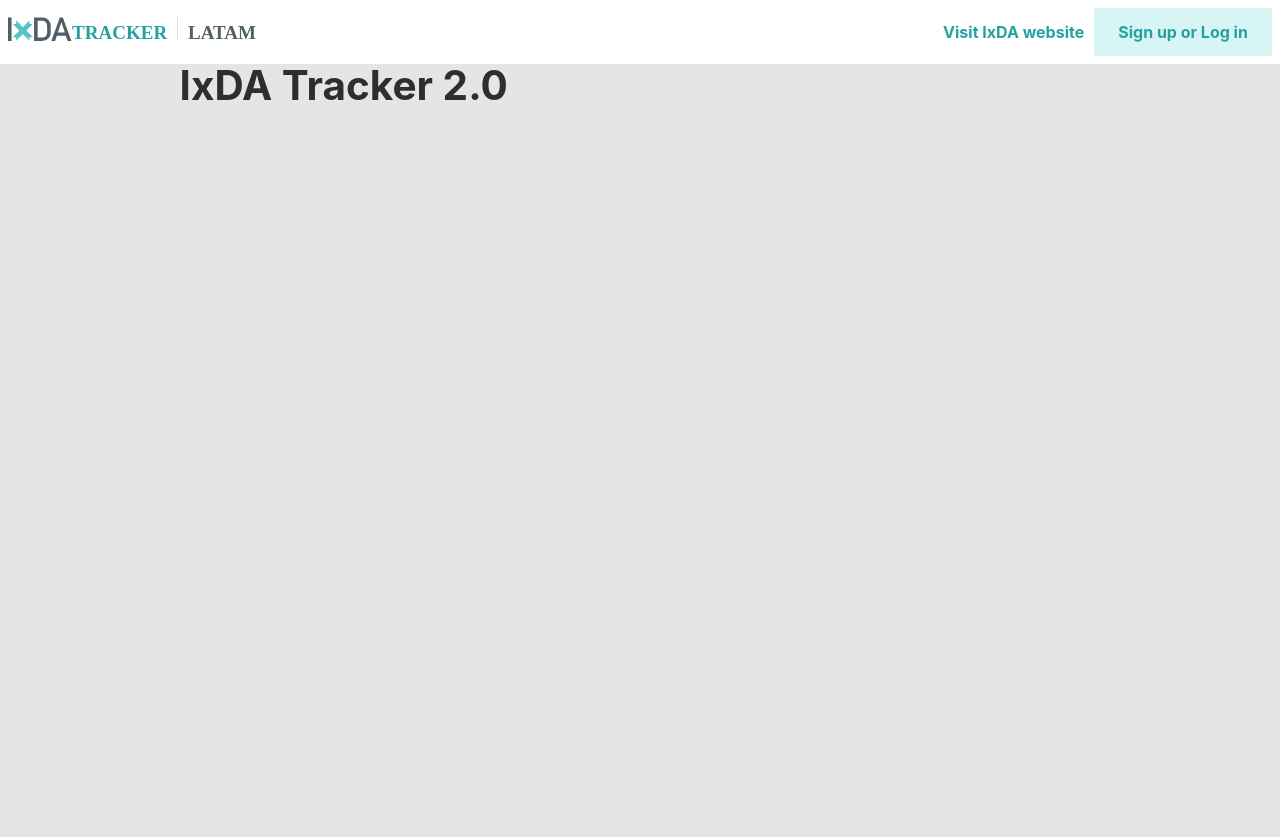
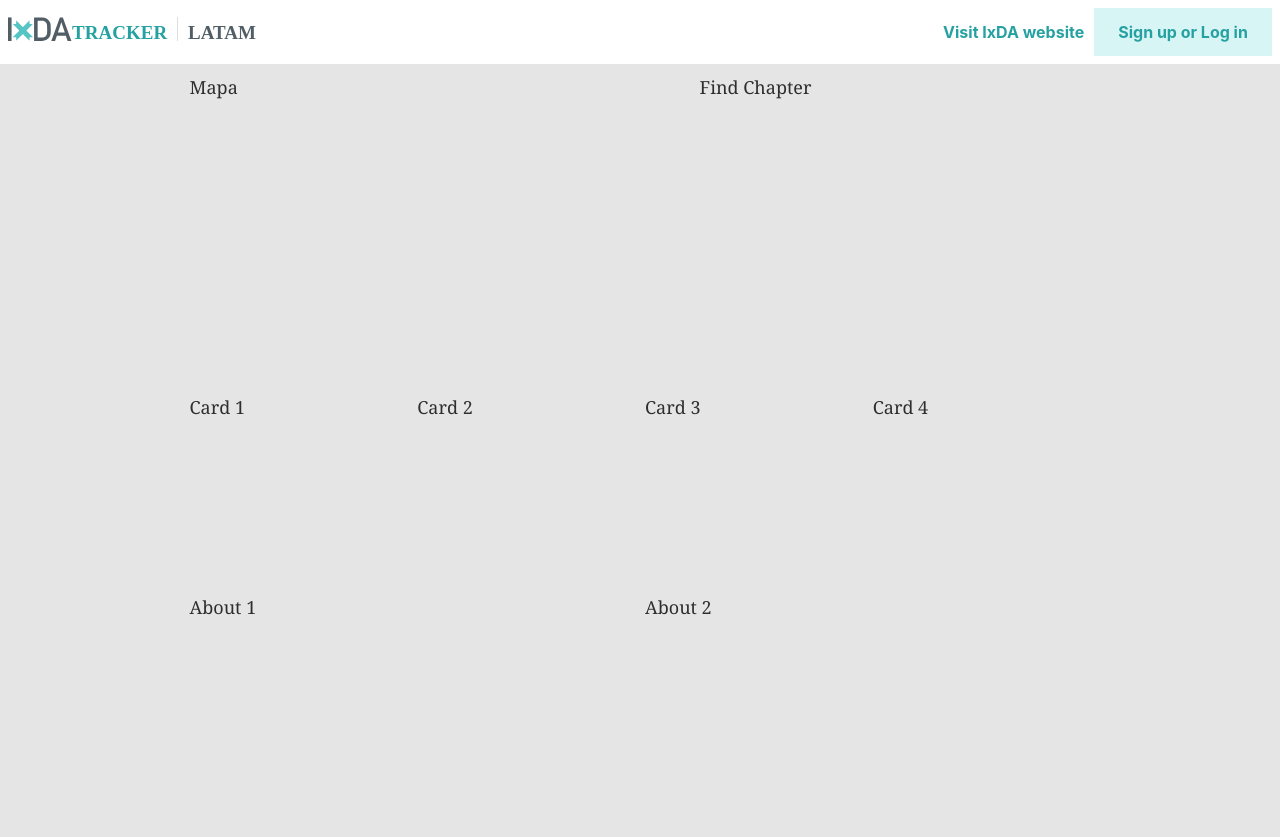
Before and after one commit to mtsgeneroso/tracker, a Gatsby site: page / in a window 1280 px wide. Before the commit the page ends 800 px from the top, so only its background shows below. Built offline with nearby package versions, Linux system fonts and the light colour scheme; Gatsby itself is replaced by a stand-in of ours.

Commit message:
Partial commit - Grid layout organization

```diff
--- a/src/pages/index.js
+++ b/src/pages/index.js
@@ -5,7 +5,42 @@
 const IndexPage = () => (
   <Layout>
     <SEO title="Home" />
-    <h1>IxDA Tracker 2.0</h1>
+    <div style={{
+      padding: 10,
+      display: 'flex',
+      flexDirection: 'column'
+    }}>
+      <section style={{
+        display: 'inline-grid',
+        gridTemplateColumns: '500px 2fr',
+        gridTemplateRows: '40vh',
+        gridRowGap: '10px',
+        gridGap: '10px'
+      }}>
+        <div>Mapa</div>
+        <div>Find Chapter</div>
+      </section>
+      <section style={{
+        display: 'inline-grid',
+        gridTemplateColumns: 'repeat(4, 1fr)',
+        gridTemplateRows: '25vh',
+        gridGap: '10px'
+      }}>
+        <div>Card 1</div>
+        <div>Card 2</div>
+        <div>Card 3</div>
+        <div>Card 4</div>
+      </section>
+      <section style={{
+        display: 'inline-grid',
+        gridTemplateColumns: 'repeat(2, 1fr)',
+        gridTemplateRows: '30vh',
+        gridGap: '10px'
+      }}>
+        <div>About 1</div>
+        <div>About 2</div>
+      </section>
+    </div>
   </Layout>
 )
 
```
